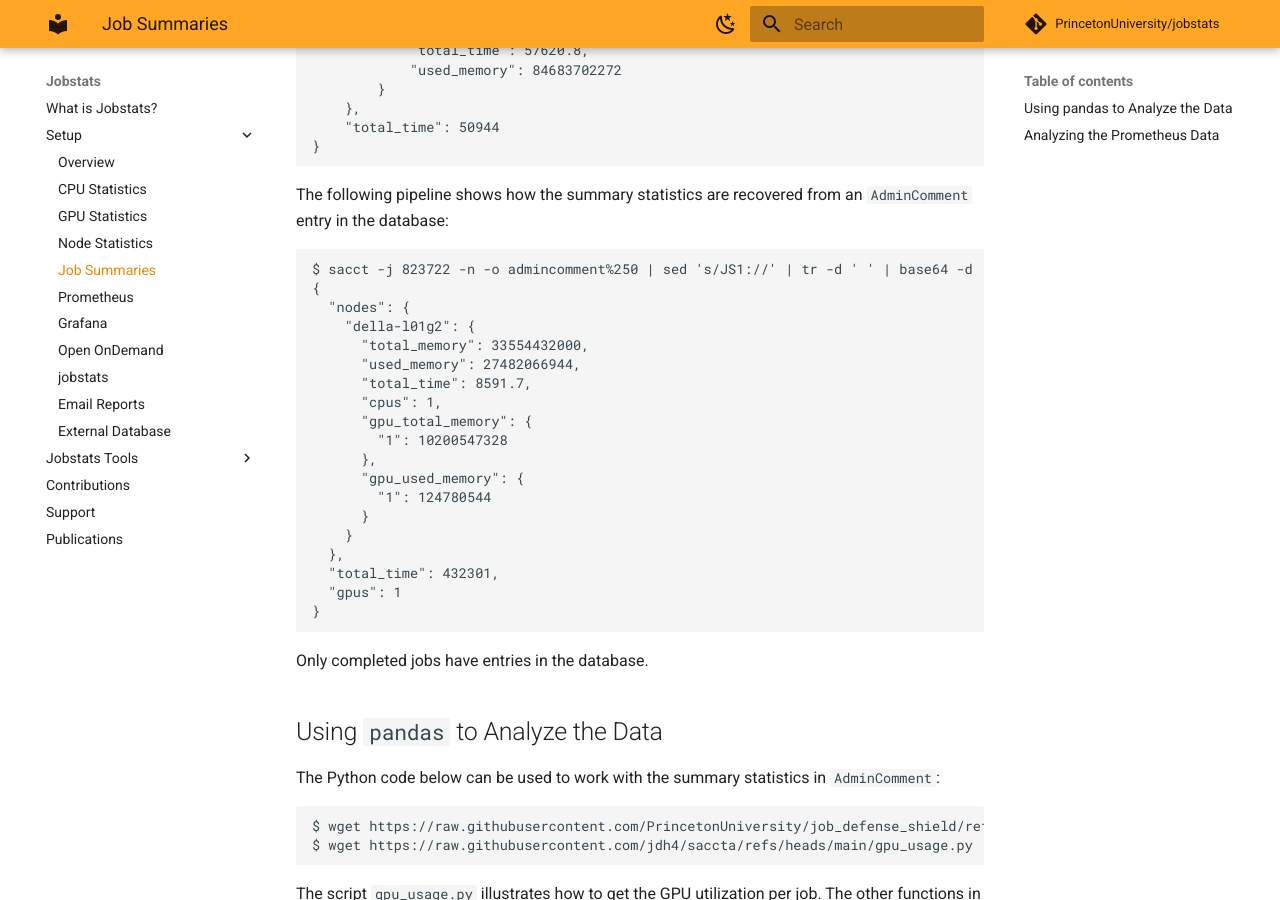
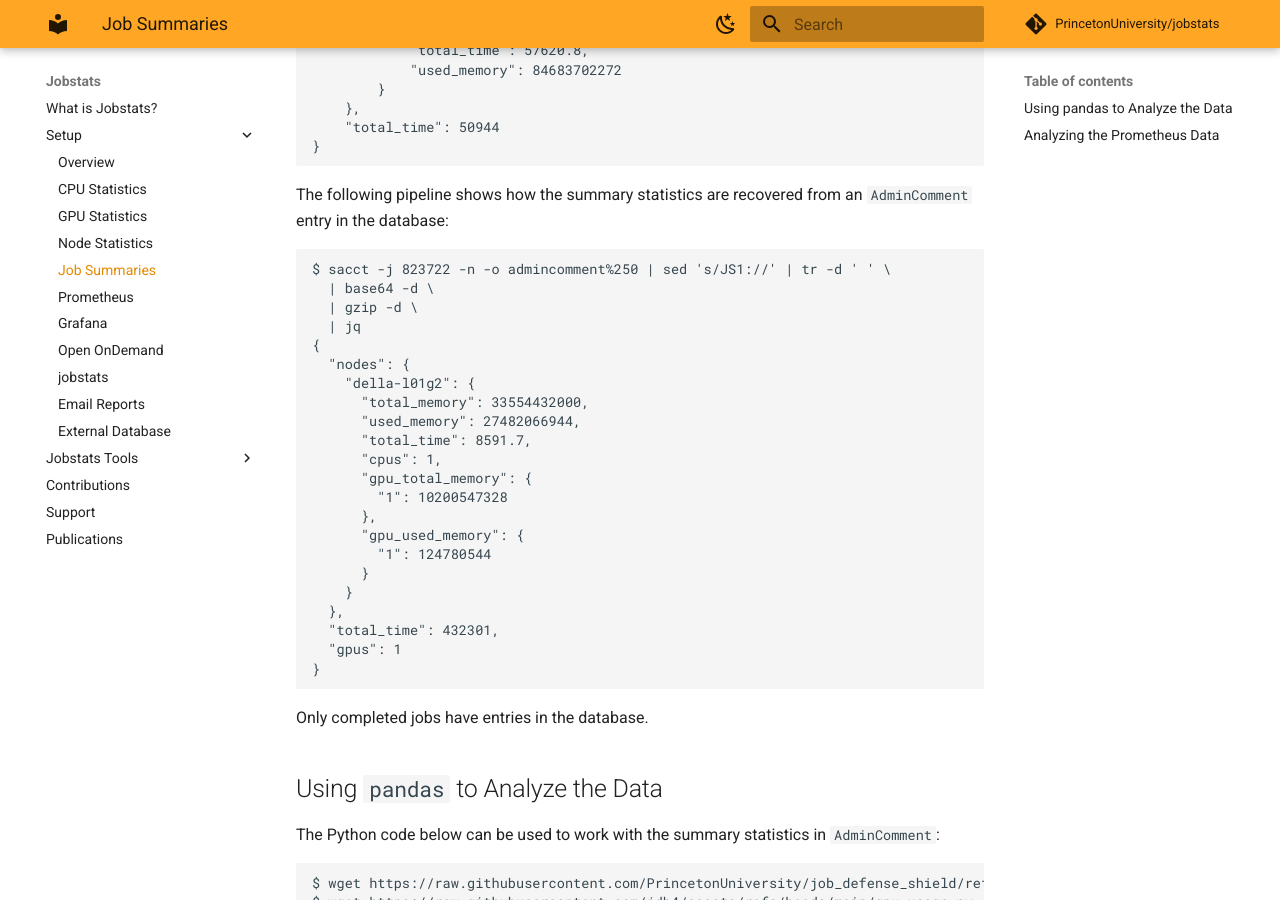
Before and after one commit to PrincetonUniversity/jobstats, an MkDocs documentation site: the page built from docs/setup/summaries.md, in a window 1280 px wide and 900 px high, scrolled down 1245 px. Built offline with MkDocs 1.6.1 and Material for MkDocs 9.7.7, drawn with Linux system fonts in a browser that asks for light colours; comment, search, counter and statistics services are not loaded.

````diff
--- a/docs/setup/summaries.md
+++ b/docs/setup/summaries.md
@@ -46,7 +46,10 @@ $ jobstats 12345678 -j
 The following pipeline shows how the summary statistics are recovered from an `AdminComment` entry in the database:
 
 ```
-$ sacct -j 823722 -n -o admincomment%250 | sed 's/JS1://' | tr -d ' ' | base64 -d | gzip -d | jq
+$ sacct -j 823722 -n -o admincomment%250 | sed 's/JS1://' | tr -d ' ' \
+  | base64 -d \
+  | gzip -d \
+  | jq
 {
   "nodes": {
     "della-l01g2": {
````
